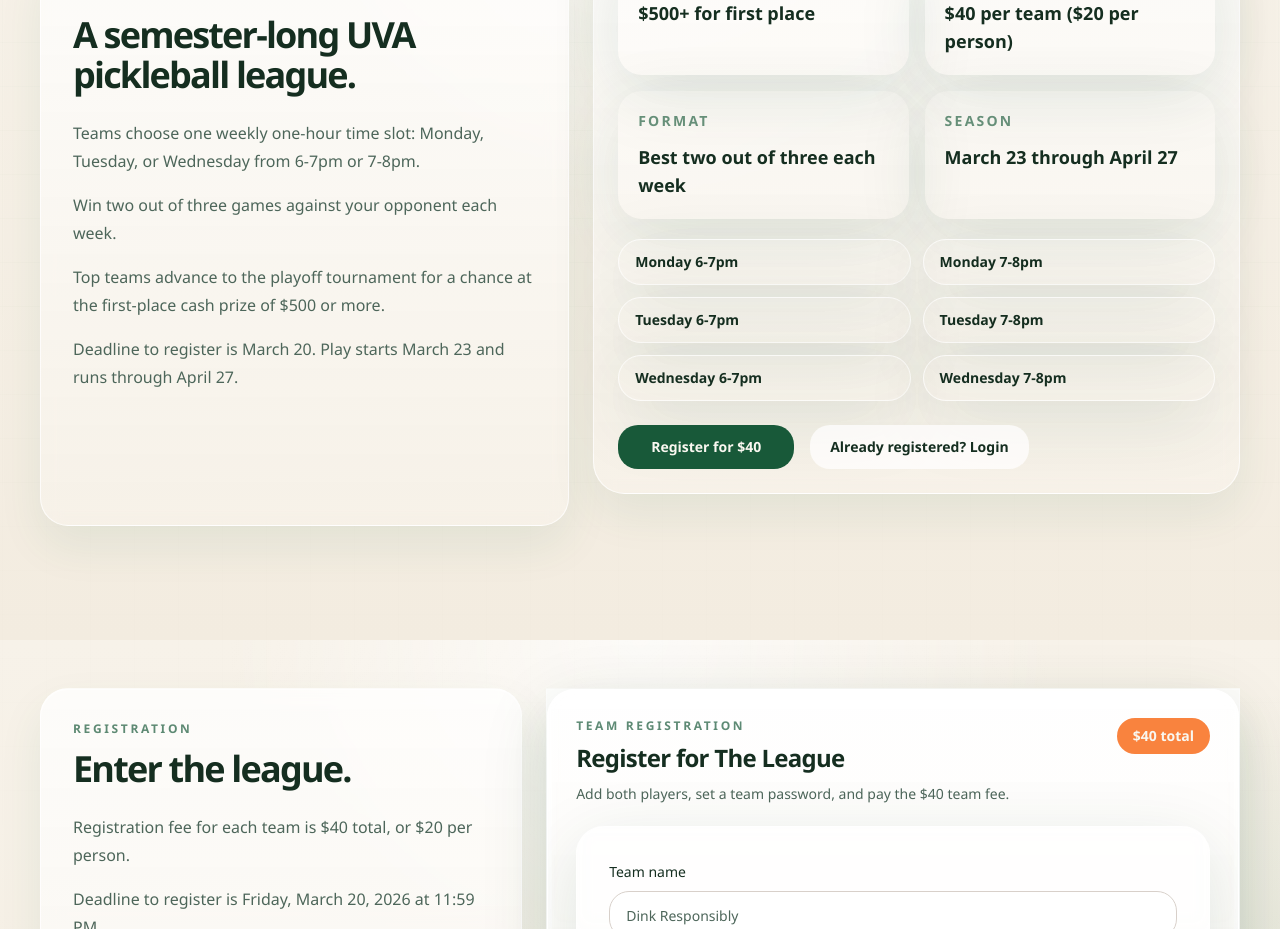
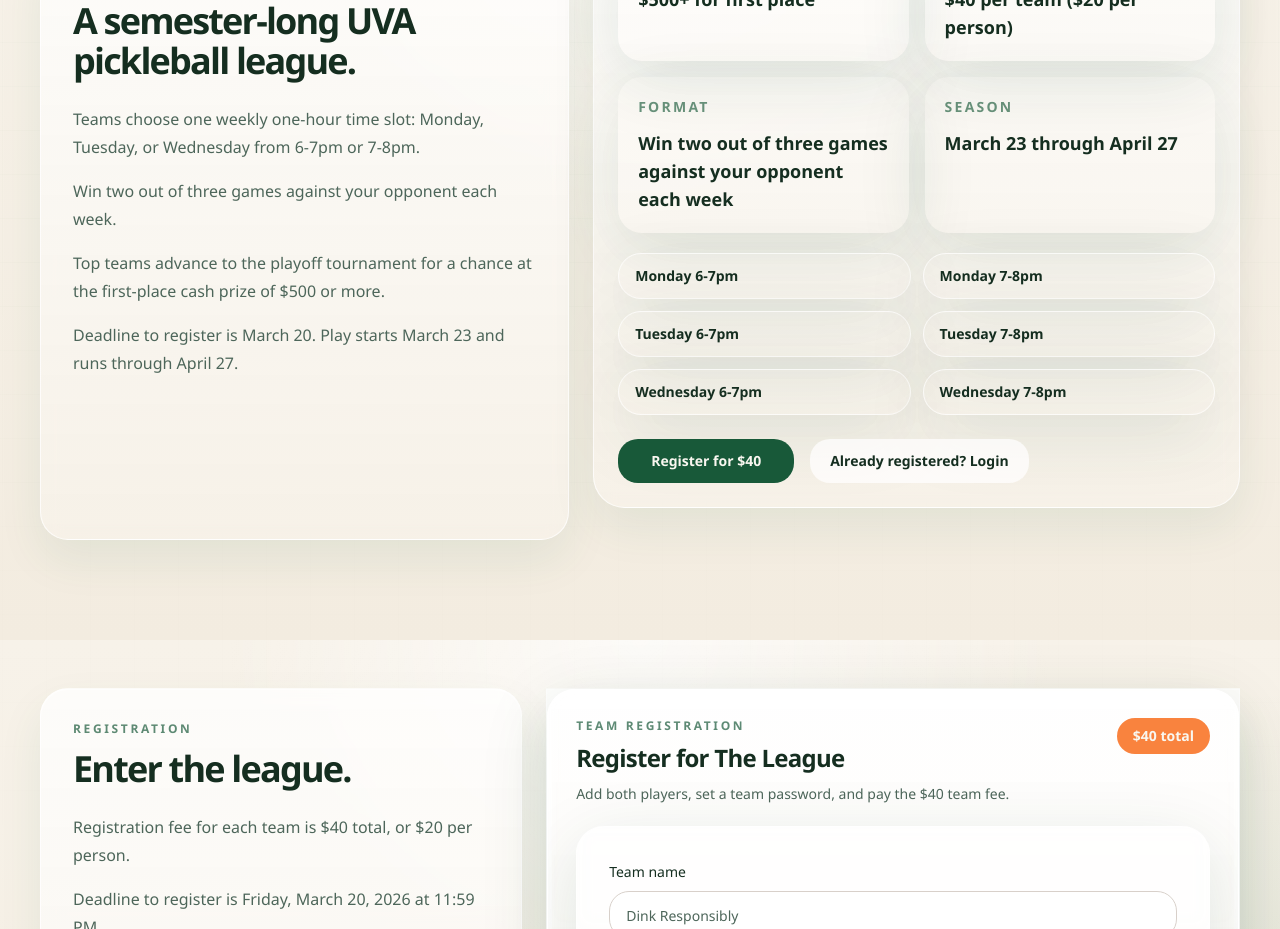
Before and after one commit to jays226/TheLeague, a Next.js app: page / in a window 1280 px wide. Shown: the part 960-1889 px from the top of the page. Built offline with nearby package versions, Linux system fonts and the light colour scheme.

Commit message:
Update league format copy

```diff
--- a/app/page.tsx
+++ b/app/page.tsx
@@ -113,7 +113,7 @@
                   {[
                     ["Prize", "$500+ for first place"],
                     ["Fee", "$40 per team ($20 per person)"],
-                    ["Format", "Best two out of three each week"],
+                    ["Format", "Win two out of three games against your opponent each week"],
                     ["Season", "March 23 through April 27"]
                   ].map(([title, body]) => (
                     <div className="rounded-3xl bg-white/82 p-5 shadow-soft" key={title}>
```
